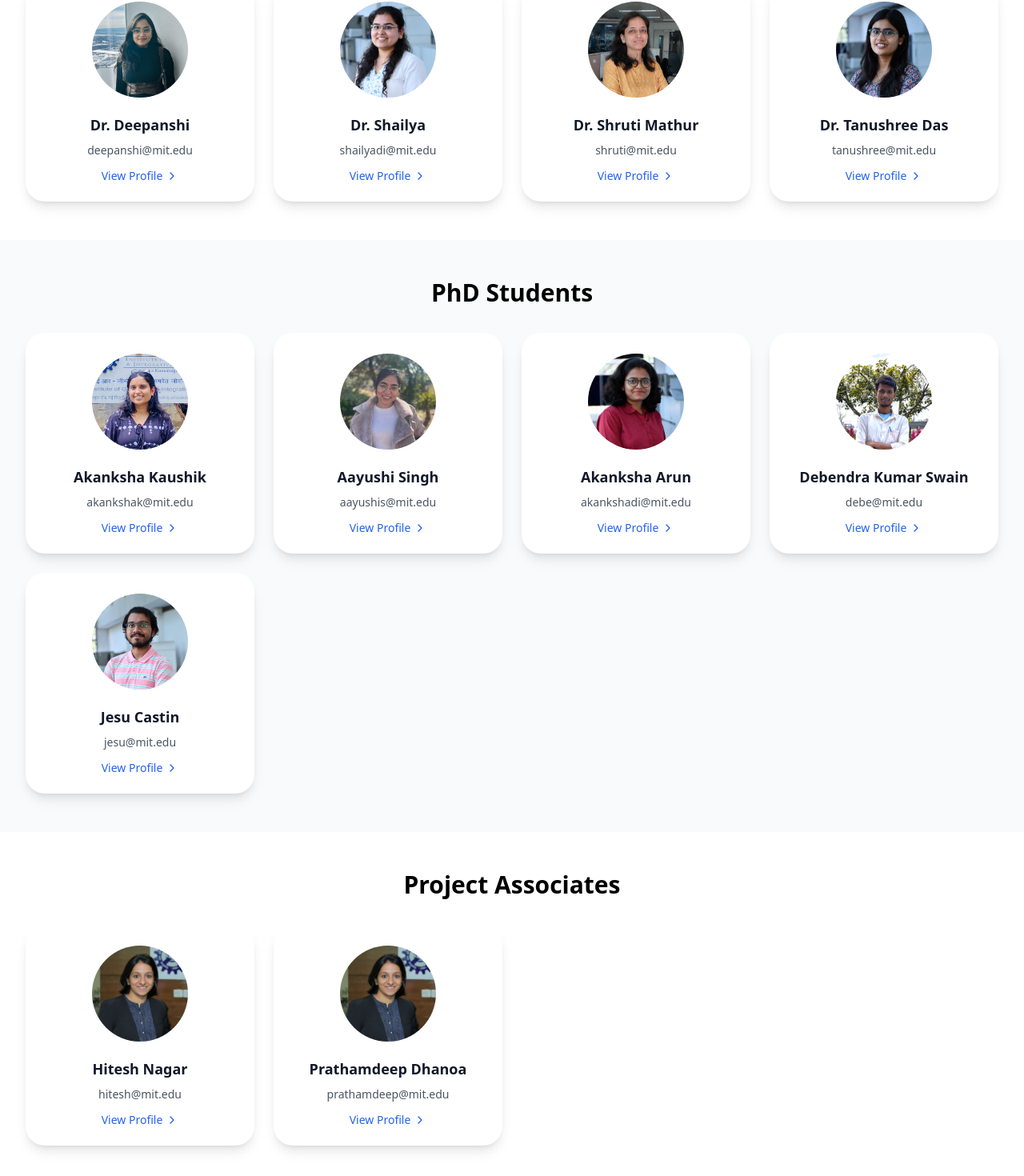
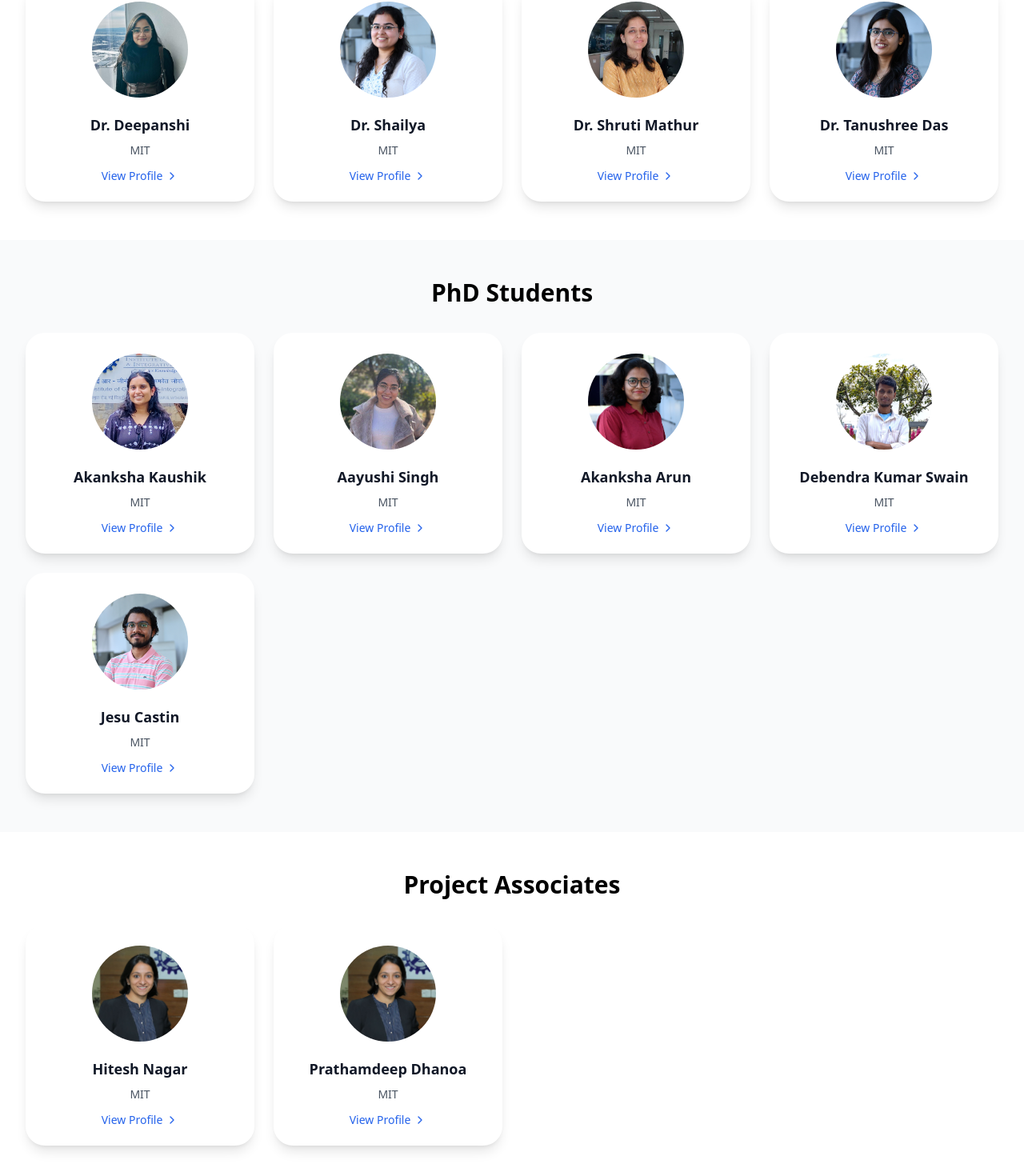
Before and after one commit to hiteshnagar2611/CSB_Lab_Website-, a React (Vite) app in the folder lab-website/: page /team in a window 1280 px wide. Shown: the part 1870-3340 px from the top of the page at 80% size. Built offline with nearby package versions, Linux system fonts and the light colour scheme.

Commit message:
Remove email information from team members
- Remove email addresses from all team member data in Team.jsx
- Remove email fields from MemberBio component data
- Remove email display from member bio pages
- Remove unused Mail icon import
- Keep only essential information: names, roles, affiliations

```diff
--- a/lab-website/src/components/MemberBio.jsx
+++ b/lab-website/src/components/MemberBio.jsx
@@ -1,6 +1,6 @@
 import React from 'react';
 import { useParams, Link } from 'react-router-dom';
-import { ArrowLeft, Mail, MapPin, Calendar, Award } from 'lucide-react';
+import { ArrowLeft, MapPin, Calendar, Award } from 'lucide-react';
 
 const MemberBio = () => {
     const { name } = useParams();
@@ -10,7 +10,6 @@ const MemberBio = () => {
         'dr-lipi-thukral': {
             name: 'Dr. Lipi Thukral',
             role: 'Principal Investigator',
-            email: 'lipi@mit.edu',
             image: '/images/team/LipiT.jpg',
             bio: `Dr. Lipi Thukral is the Principal Investigator of the Computational Structural Biology Lab at MIT. She leads research focused on understanding protein structure-function relationships using computational approaches.
 
@@ -38,7 +37,6 @@ Dr. Thukral has published over 50 papers in top-tier journals and has received n
         'dr-deepanshi': {
             name: 'Dr. Deepanshi',
             role: 'Postdoc',
-            email: 'deepanshi@mit.edu',
             image: '/images/team/deepanshi.JPG',
             bio: `Dr. Deepanshi is a postdoctoral researcher specializing in computational protein design and molecular modeling. Her work focuses on developing novel algorithms for protein structure prediction and understanding protein-ligand interactions.
 
@@ -65,7 +63,6 @@ She is passionate about applying computational methods to solve real-world biolo
         'dr-shailya': {
             name: 'Dr. Shailya',
             role: 'Postdoc',
-            email: 'shailyadi@mit.edu',
             image: '/images/team/shailyadi.JPG',
             bio: `Dr. Shailya specializes in molecular dynamics simulations and computational biophysics. Her research focuses on understanding the dynamics of protein folding and protein-protein interactions at the atomic level.
 
@@ -92,7 +89,6 @@ Her work combines theoretical and computational approaches to address fundamenta
         'dr-shruti-mathur': {
             name: 'Dr. Shruti Mathur',
             role: 'Postdoc',
-            email: 'shruti@mit.edu',
             image: '/images/team/shruti.jpeg',
             bio: `Dr. Shruti Mathur works on developing machine learning models for protein structure prediction and function annotation. Her research bridges artificial intelligence and structural biology.
 
@@ -119,7 +115,6 @@ She is particularly interested in applying cutting-edge AI techniques to solve c
         'dr-tanushree-das': {
             name: 'Dr. Tanushree Das',
             role: 'Postdoc',
-            email: 'tanushree@mit.edu',
             image: '/images/team/tanushree.JPG',
             bio: `Dr. Tanushree Das specializes in computational enzymology and mechanistic studies of enzyme catalysis. Her work combines quantum mechanical calculations with molecular dynamics simulations.
 
@@ -146,7 +141,6 @@ Her research aims to understand the fundamental principles of enzyme catalysis a
         'akanksha-kaushik': {
             name: 'Akanksha Kaushik',
             role: 'PhD Student',
-            email: 'akankshak@mit.edu',
             image: '/images/team/akankshak.jpg',
             bio: `Akanksha is a PhD student working on developing novel computational methods for protein structure determination using cryo-EM data. Her research focuses on integrating experimental and computational approaches.
 
@@ -172,7 +166,6 @@ She is passionate about developing tools that make structural biology more acces
         'aayushi-singh': {
             name: 'Aayushi Singh',
             role: 'PhD Student',
-            email: 'aayushis@mit.edu',
             image: '/images/team/aayushis.jpg',
             bio: `Aayushi is a PhD student specializing in computational approaches to study protein-DNA interactions and gene regulation. Her work combines molecular modeling with genomics data.
 
@@ -198,7 +191,6 @@ Her research aims to understand how proteins interact with DNA to regulate gene
         'akanksha-arun': {
             name: 'Akanksha Arun',
             role: 'PhD Student',
-            email: 'akankshadi@mit.edu',
             image: '/images/team/akankshadi.JPG',
             bio: `Akanksha is a PhD student working on computational immunology and antibody design. Her research focuses on developing algorithms for therapeutic antibody development.
 
@@ -224,7 +216,6 @@ She is interested in applying computational methods to accelerate drug discovery
         'debendra-kumar-swain': {
             name: 'Debendra Kumar Swain',
             role: 'PhD Student',
-            email: 'debe@mit.edu',
             image: '/images/team/debe.jpg',
             bio: `Debendra is a PhD student specializing in computational structural biology and membrane protein modeling. His research focuses on understanding membrane protein structure and function.
 
@@ -250,7 +241,6 @@ His work aims to develop better models for membrane proteins, which are importan
         'jesu-castin': {
             name: 'Jesu Castin',
             role: 'PhD Student',
-            email: 'jesu@mit.edu',
             image: '/images/team/jesu.JPG',
             bio: `Jesu is a PhD student working on developing computational tools for RNA structure prediction and RNA-protein interactions. His research combines algorithms and machine learning.
 
@@ -276,7 +266,6 @@ He is passionate about understanding RNA biology through computational approache
         'hitesh-nagar': {
             name: 'Hitesh Nagar',
             role: 'Project Associate',
-            email: 'hitesh@mit.edu',
             image: '/images/team/placeholder.jpg',
             bio: `Hitesh is a project associate working on software development for structural biology tools. He specializes in developing user-friendly interfaces for computational biology applications.
 
@@ -301,7 +290,6 @@ He works on creating accessible tools for the broader scientific community.`,
         'prathamdeep-dhanoa': {
             name: 'Prathamdeep Dhanoa',
             role: 'Project Associate',
-            email: 'prathamdeep@mit.edu',
             image: '/images/team/placeholder.jpg',
             bio: `Prathamdeep is a project associate focusing on data analysis and computational pipelines for structural biology research. He develops automated workflows for large-scale data processing.
 
@@ -326,7 +314,6 @@ His work supports the lab's research by providing efficient computational soluti
         'nabajit': {
             name: 'Nabajit',
             role: 'Intern',
-            email: 'nabajit@mit.edu',
             image: '/images/team/placeholder.jpg',
             bio: `Nabajit is an undergraduate intern working on machine learning applications in structural biology. He is developing models for protein classification and prediction tasks.
 
@@ -349,7 +336,6 @@ He is gaining valuable experience in applying AI to biological problems.`,
         'varrunavi': {
             name: 'Varrunavi',
             role: 'Intern',
-            email: 'varrunavi@mit.edu',
             image: '/images/team/placeholder.jpg',
             bio: `Varrunavi is an undergraduate intern focusing on molecular visualization and educational tools for structural biology. She works on creating interactive 3D models and educational content.
 
@@ -419,10 +405,6 @@ She is passionate about making science more accessible through better visualizat
                                     <h1 className="text-4xl font-bold mb-2">{member.name}</h1>
                                     <p className="text-xl text-blue-100 mb-4">{member.role}</p>
                                     <div className="flex flex-col sm:flex-row sm:items-center sm:space-x-6 space-y-2 sm:space-y-0 text-blue-100">
-                                        <div className="flex items-center">
-                                            <Mail className="w-4 h-4 mr-2" />
-                                            {member.email}
-                                        </div>
                                         <div className="flex items-center">
                                             <Calendar className="w-4 h-4 mr-2" />
                                             Joined {member.joined}
--- a/lab-website/src/components/Team.jsx
+++ b/lab-website/src/components/Team.jsx
@@ -31,7 +31,7 @@ const Team = () => {
         {
             name: 'Dr. Lipi Thukral',
             role: 'Principal Investigator',
-            details: 'lipi@mit.edu',
+            details: 'MIT',
             img: '/images/team/LipiT.jpg'
         }
     ];
@@ -40,25 +40,25 @@ const Team = () => {
         {
             name: 'Dr. Deepanshi',
             role: 'Postdoc',
-            details: 'deepanshi@mit.edu',
+            details: 'MIT',
             img: '/images/team/deepanshi.JPG'
         },
         {
             name: 'Dr. Shailya',
             role: 'Postdoc',
-            details: 'shailyadi@mit.edu',
+            details: 'MIT',
             img: '/images/team/shailyadi.JPG'
         },
         {
             name: 'Dr. Shruti Mathur',
             role: 'Postdoc',
-            details: 'shruti@mit.edu',
+            details: 'MIT',
             img: '/images/team/shruti.jpeg'
         },
         {
             name: 'Dr. Tanushree Das',
             role: 'Postdoc',
-            details: 'tanushree@mit.edu',
+            details: 'MIT',
             img: '/images/team/tanushree.JPG'
         }
     ];
@@ -67,31 +67,31 @@ const Team = () => {
         {
             name: 'Akanksha Kaushik',
             role: 'PhD Student',
-            details: 'akankshak@mit.edu',
+            details: 'MIT',
             img: '/images/team/akankshak.jpg'
         },
         {
             name: 'Aayushi Singh',
             role: 'PhD Student',
-            details: 'aayushis@mit.edu',
+            details: 'MIT',
             img: '/images/team/aayushis.jpg'
         },
         {
             name: 'Akanksha Arun',
             role: 'PhD Student',
-            details: 'akankshadi@mit.edu',
+            details: 'MIT',
             img: '/images/team/akankshadi.JPG'
         },
         {
             name: 'Debendra Kumar Swain',
             role: 'PhD Student',
-            details: 'debe@mit.edu',
+            details: 'MIT',
             img: '/images/team/debe.jpg'
         },
         {
             name: 'Jesu Castin',
             role: 'PhD Student',
-            details: 'jesu@mit.edu',
+            details: 'MIT',
             img: '/images/team/jesu.JPG'
         }
     ];
@@ -100,13 +100,13 @@ const Team = () => {
         {
             name: 'Hitesh Nagar',
             role: 'Project Associate',
-            details: 'hitesh@mit.edu',
+            details: 'MIT',
             img: '/images/team/placeholder.jpg'
         },
         {
             name: 'Prathamdeep Dhanoa',
             role: 'Project Associate',
-            details: 'prathamdeep@mit.edu',
+            details: 'MIT',
             img: '/images/team/placeholder.jpg'
         }
     ];
```
